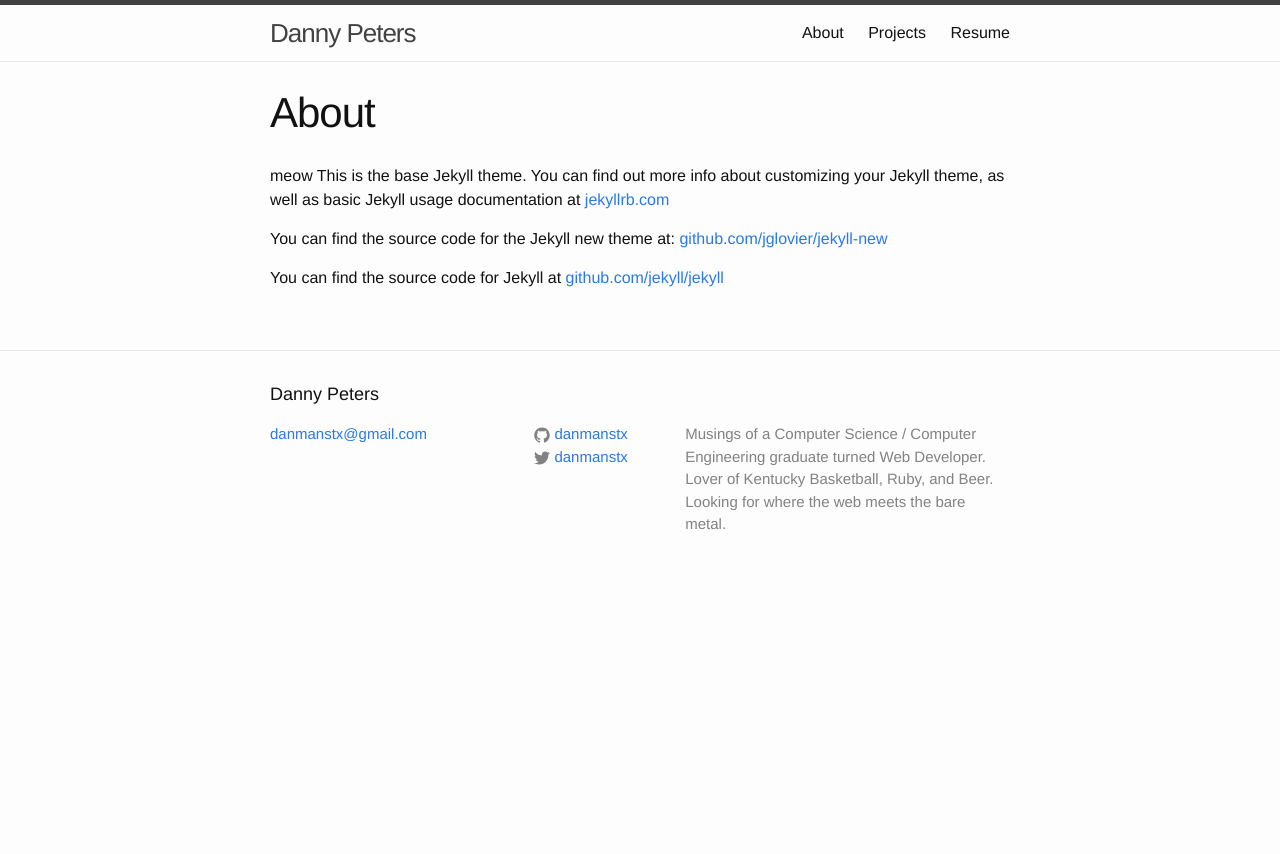
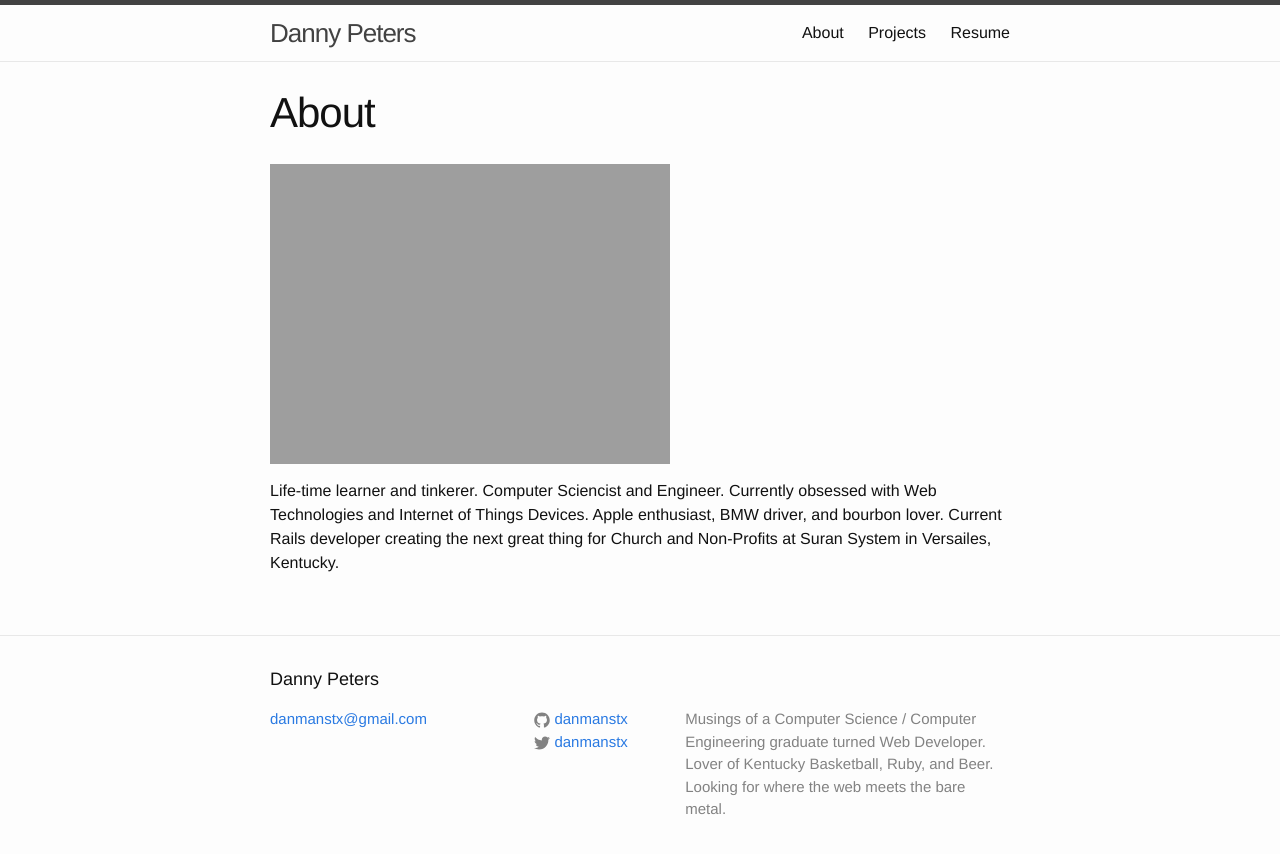
Before and after one commit to danmanstx/dannypetersme, a Jekyll site: the page built from about.md, in a window 1280 px wide. Shown: the top 854 px of the page. Built offline with Jekyll 4.4.1, drawn with Linux system fonts in a browser that asks for light colours.

Commit message:
updated about

```diff
--- a/about.md
+++ b/about.md
@@ -4,8 +4,8 @@ title: About
 permalink: /about/
 ---
 
-meow This is the base Jekyll theme. You can find out more info about customizing your Jekyll theme, as well as basic Jekyll usage documentation at [jekyllrb.com](http://jekyllrb.com/)
 
-You can find the source code for the Jekyll new theme at: [github.com/jglovier/jekyll-new](https://github.com/jglovier/jekyll-new)
+![weird time is weird]({{ site.url }}/assets/me.png)
 
-You can find the source code for Jekyll at [github.com/jekyll/jekyll](https://github.com/jekyll/jekyll)
+
+Life-time learner and tinkerer. Computer Sciencist and Engineer. Currently obsessed with Web Technologies and Internet of Things Devices. Apple enthusiast, BMW driver, and bourbon lover. Current Rails developer creating the next great thing for Church and Non-Profits at Suran System in Versailes, Kentucky.
```
Also changed, not shown: assets/me.jpg (added).
